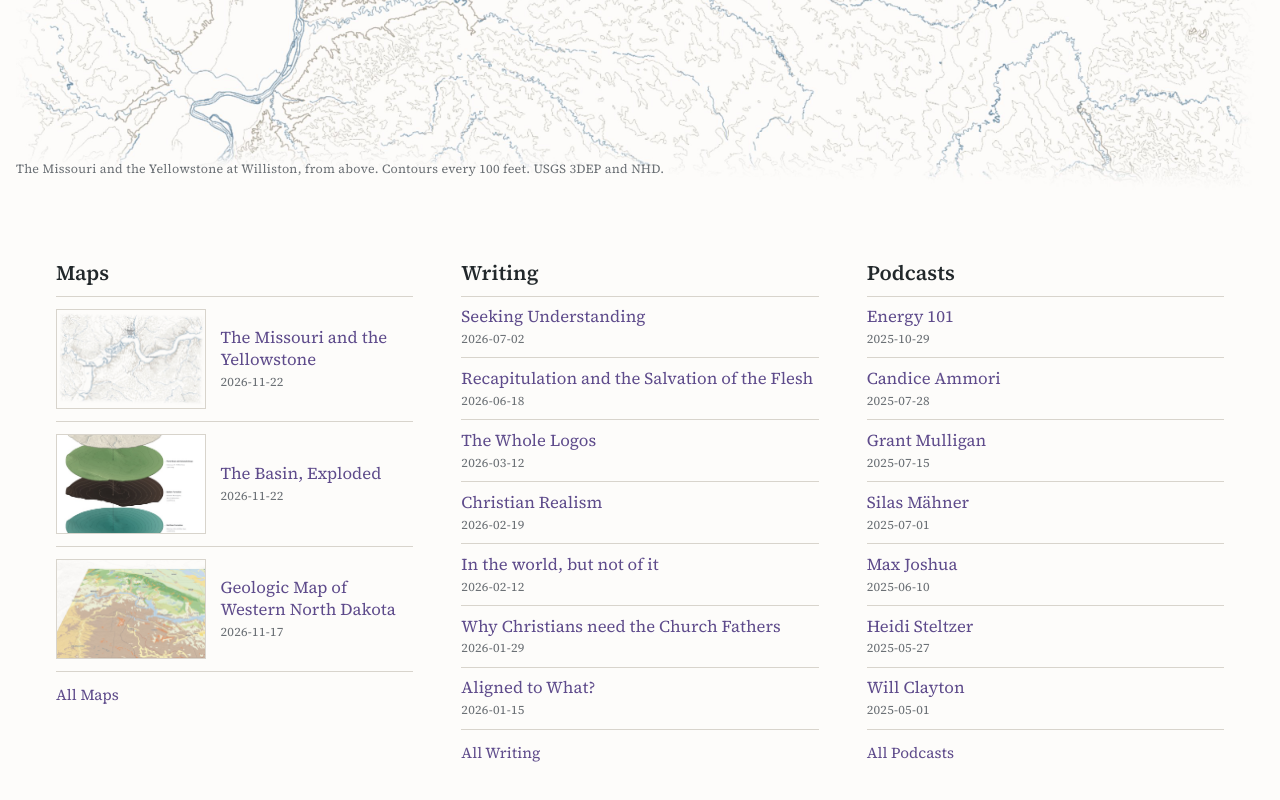
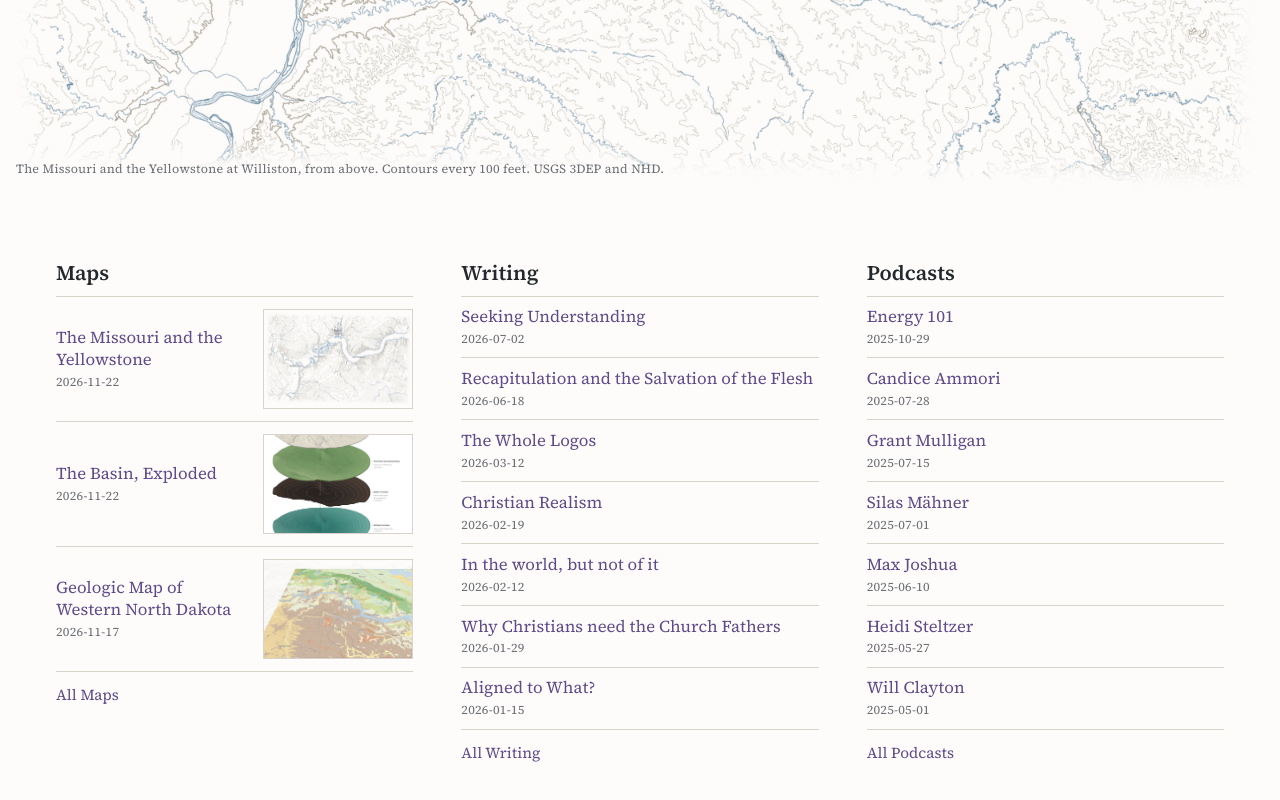
Before and after one commit to davidavalerio/davalerio.com, a plain HTML site: page index.html in a window 1280 px wide. Shown: the part 604-1404 px from the top of the page. Drawn offline with Linux system fonts and the light colour scheme.

Commit message:
Maps column: snapshots to the right of the titles
Claude-Session: https://claude.ai/code/session_01QEC42AGYUJSSYcpj39pmnV

```diff
--- a/index.html
+++ b/index.html
@@ -213,7 +213,7 @@
 
         .maplist li {
             display: grid;
-            grid-template-columns: minmax(0, min(10.5rem, 42%)) minmax(0, 1fr);
+            grid-template-columns: minmax(0, 1fr) minmax(0, min(10.5rem, 42%));
             gap: 0.9rem;
             align-items: center;
             padding: 0.75rem 0;
@@ -221,6 +221,7 @@
         }
 
         .maplist .thumb {
+            order: 2;
             display: block;
             aspect-ratio: 3 / 2;
             max-width: 100%;
```
Also changed, not shown: 1 other file.
